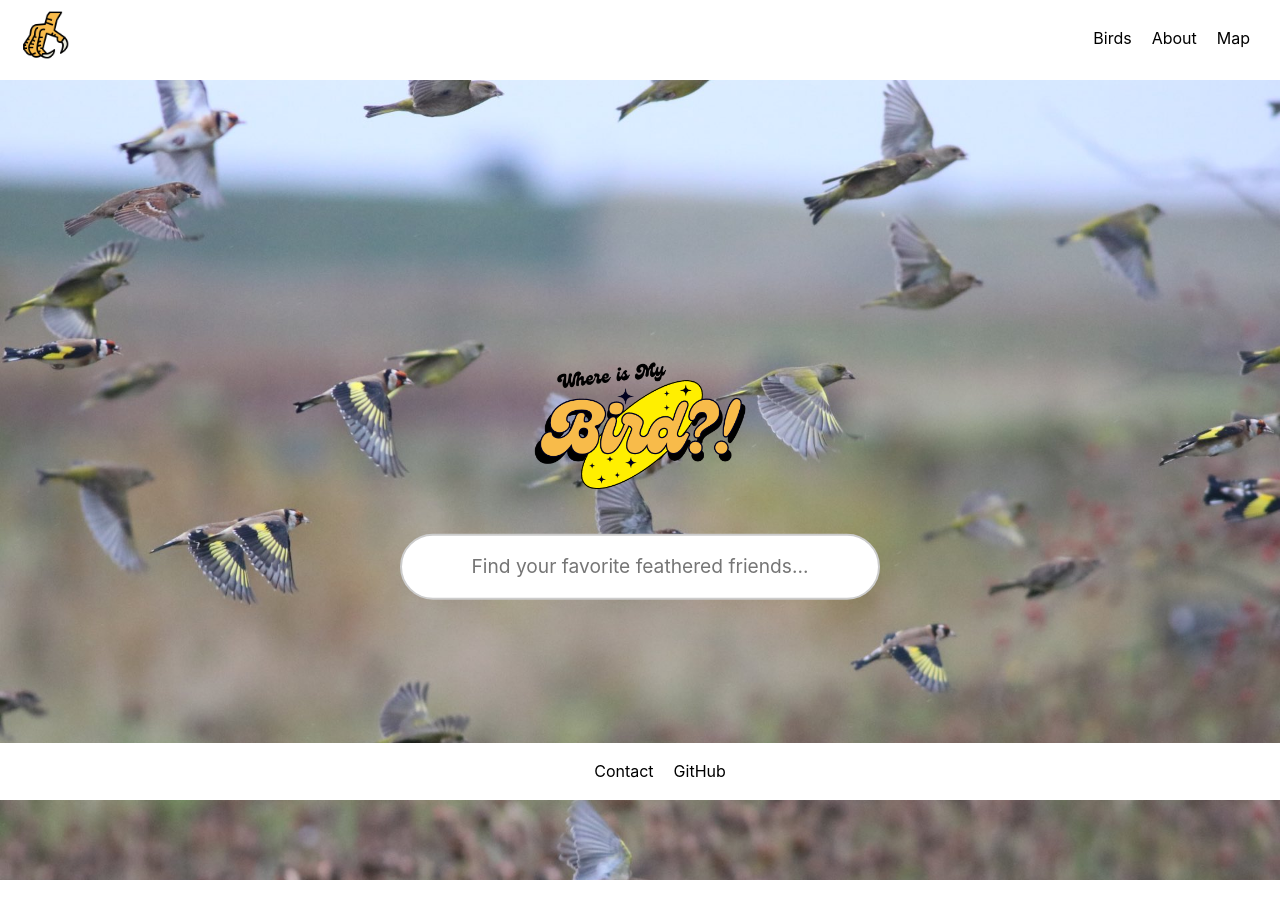
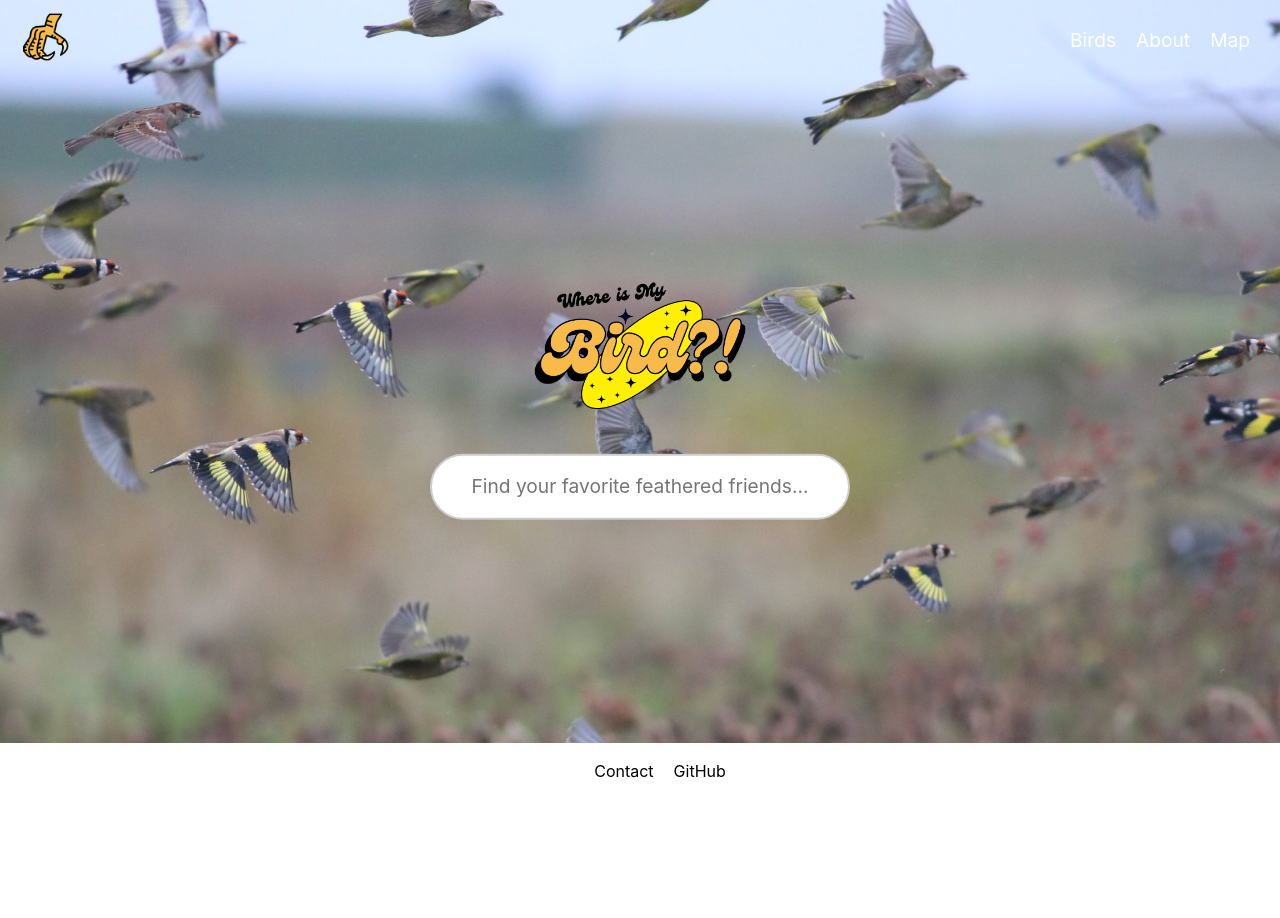
Before and after one commit to hannakayes/birdfrontend, a React (Vite) app: page / in a window 1280 px wide. Shown: the top 918 px of the page. After the commit the page ends 800 px from the top, so only its background shows below. Built offline with nearby package versions, Linux system fonts and the light colour scheme.

Commit message:
Some styling bugs fixed

```diff
--- a/src/App.jsx
+++ b/src/App.jsx
@@ -17,8 +17,15 @@ const App = () => {
   return (
     <MantineProvider theme={theme}>
       <Router>
-        <div style={{ paddingTop: "80px", paddingBottom: "60px" }}>
+        <div
+          style={{
+            minHeight: "100vh",
+            display: "flex",
+            flexDirection: "column",
+          }}
+        >
           <Navbar />
+          <div style={{ flex: 1, overflowY: "auto" }}>
             <Routes>
               <Route path="/" element={<StartPage />} />
               <Route path="/main" element={<MainPage />} />
@@ -28,6 +35,7 @@ const App = () => {
               <Route path="/details/:id" element={<DetailsPage />} />
               <Route path="*" element={<Error404 />} />
             </Routes>
+          </div>
           <Footer />
         </div>
       </Router>
--- a/src/components/Navbar.jsx
+++ b/src/components/Navbar.jsx
@@ -1,11 +1,18 @@
 import React from "react";
-import { Link } from "react-router-dom";
+import { Link, useLocation } from "react-router-dom";
 import styles from "../styles/Navbar.module.css";
 import logo from "../assets/logo.png";
 
 const Navbar = () => {
+  const location = useLocation();
+  const isStartPage = location.pathname === "/";
+
   return (
-    <nav className={styles.navbar}>
+    <nav
+      className={`${styles.navbar} ${
+        isStartPage ? styles.startPageNavbar : ""
+      }`}
+    >
       <div className={styles.logo}>
         <Link to="/">
           <img src={logo} alt="logo" />
--- a/src/pages/About.jsx
+++ b/src/pages/About.jsx
@@ -7,7 +7,7 @@ const About = () => {
   return (
     <div>
       <div className={styles.aboutPage}>
-        <h1>About Where is My Bird?!</h1>
+        <h1>Where is My Bird?!</h1>
         <p>
           Welcome to Where is My Bird?! – your go-to spot for exploring the
           amazing birds of the Western Palearctic!
--- a/src/styles/About.module.css
+++ b/src/styles/About.module.css
@@ -1,5 +1,6 @@
 .aboutPage {
   padding: 2rem;
+  margin: 3rem 5rem; /* Larger margin at the top, left, and right */
   text-align: left; /* Adjust text alignment if necessary */
 }
 
--- a/src/styles/Navbar.module.css
+++ b/src/styles/Navbar.module.css
@@ -33,3 +33,14 @@
   text-decoration: none;
   color: black;
 }
+
+.startPageNavbar .navLinks a {
+  color: white; /* Change text color to white */
+  font-size: 1.2rem; /* Increase font size */
+}
+
+.startPageNavbar .navLinks a:hover {
+  color: #000000; /* Change text color to white */
+  background-color: #ffee00;
+  font-size: 1.2rem; /* Increase font size */
+}
--- a/src/styles/SearchBar.module.css
+++ b/src/styles/SearchBar.module.css
@@ -1,10 +1,10 @@
 .searchBar {
-  width: 80%;
+  width: 70%;
   text-align: center;
   padding: 1rem;
   font-size: 1.2rem;
   border: 2px solid #ccc;
-  border-radius: 35px;
+  border-radius: 40px;
   margin-top: 1rem;
   outline: none;
   transition: border-color 0.3s ease;
--- a/src/styles/StartPage.module.css
+++ b/src/styles/StartPage.module.css
@@ -1,5 +1,7 @@
 .startPage {
-  height: 100vh; /* Ensure the start page covers the entire viewport */
+  height: 100vh;
+  margin: 0;
+  padding: 0;
   background: url("../assets/background_goldfinch.jpeg") no-repeat center center
     fixed;
   background-size: cover;
@@ -10,21 +12,22 @@
   color: white;
   text-align: center;
   position: relative; /* Ensure relative positioning for absolute children */
+  overflow: hidden; /* Prevents scrollbar on the start page */
 }
 
 .content {
   position: absolute;
-  top: 50%; /* Position content in the center vertically */
-  left: 50%; /* Position content in the center horizontally */
+  top: 50%; /* Center content vertically */
+  left: 50%; /* Center content horizontally */
   transform: translate(-50%, -50%);
   z-index: 1; /* Ensure content appears above background */
   text-align: center;
   width: 100%; /* Take full width of the parent */
-  max-width: 600px; /* Example: Set a max width for content */
+  max-width: 600px; /* Set a max width for content */
 }
 
 .logo {
   height: 130px;
   width: auto;
-  margin-bottom: 20px; /* Increase margin between logo and search bar */
+  margin-bottom: 20px; /* Space between logo and search bar */
 }
--- a/src/styles/global.css
+++ b/src/styles/global.css
@@ -1,6 +1,12 @@
+html,
 body {
+  height: 100%;
   margin: 0;
   padding: 0;
+  overflow: auto; /* Allow scroll */
+}
+
+body {
   font-family: "Arial", sans-serif;
 }
 
```
Lines whose indentation alone changed are shown as unchanged.
